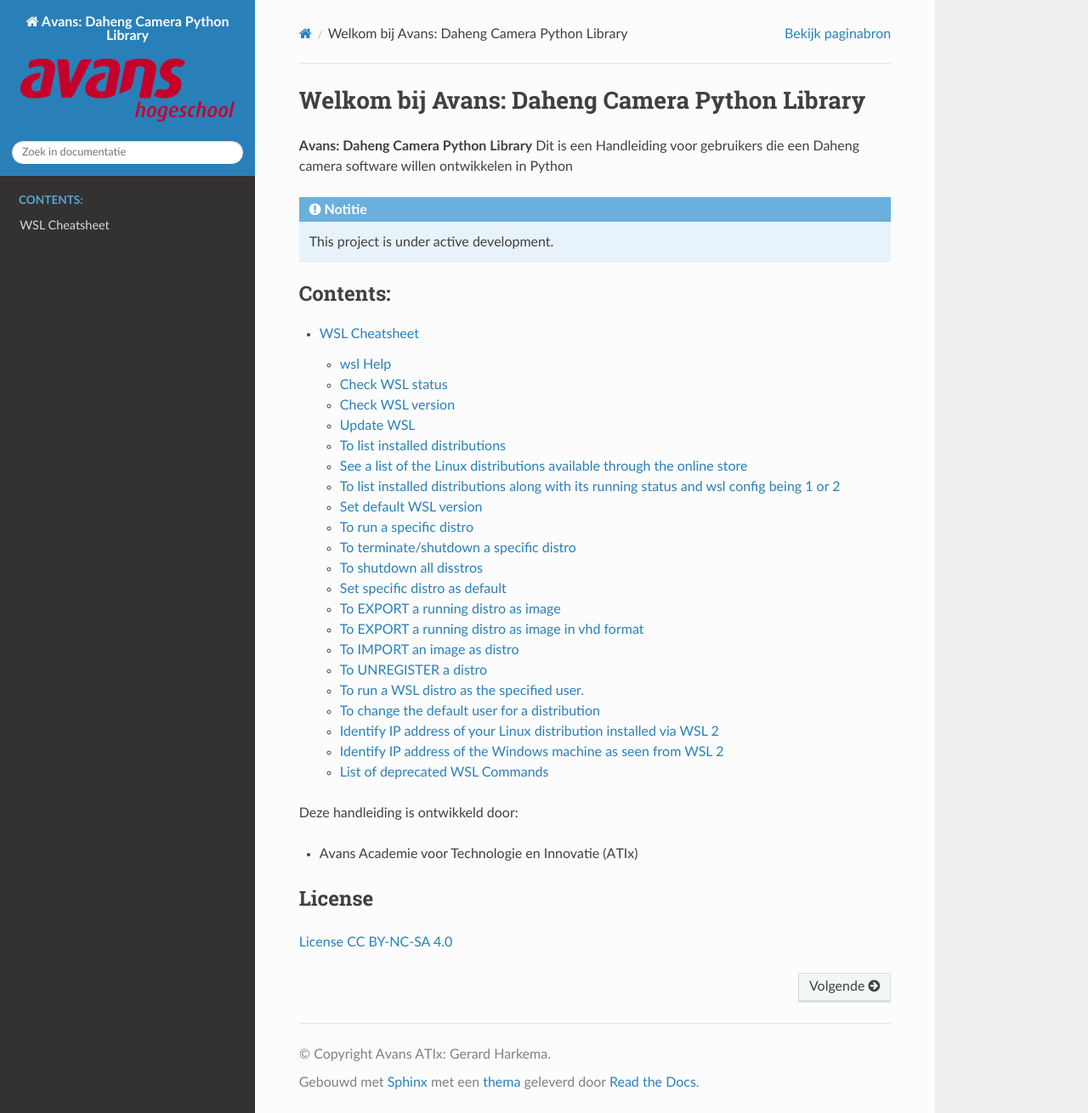
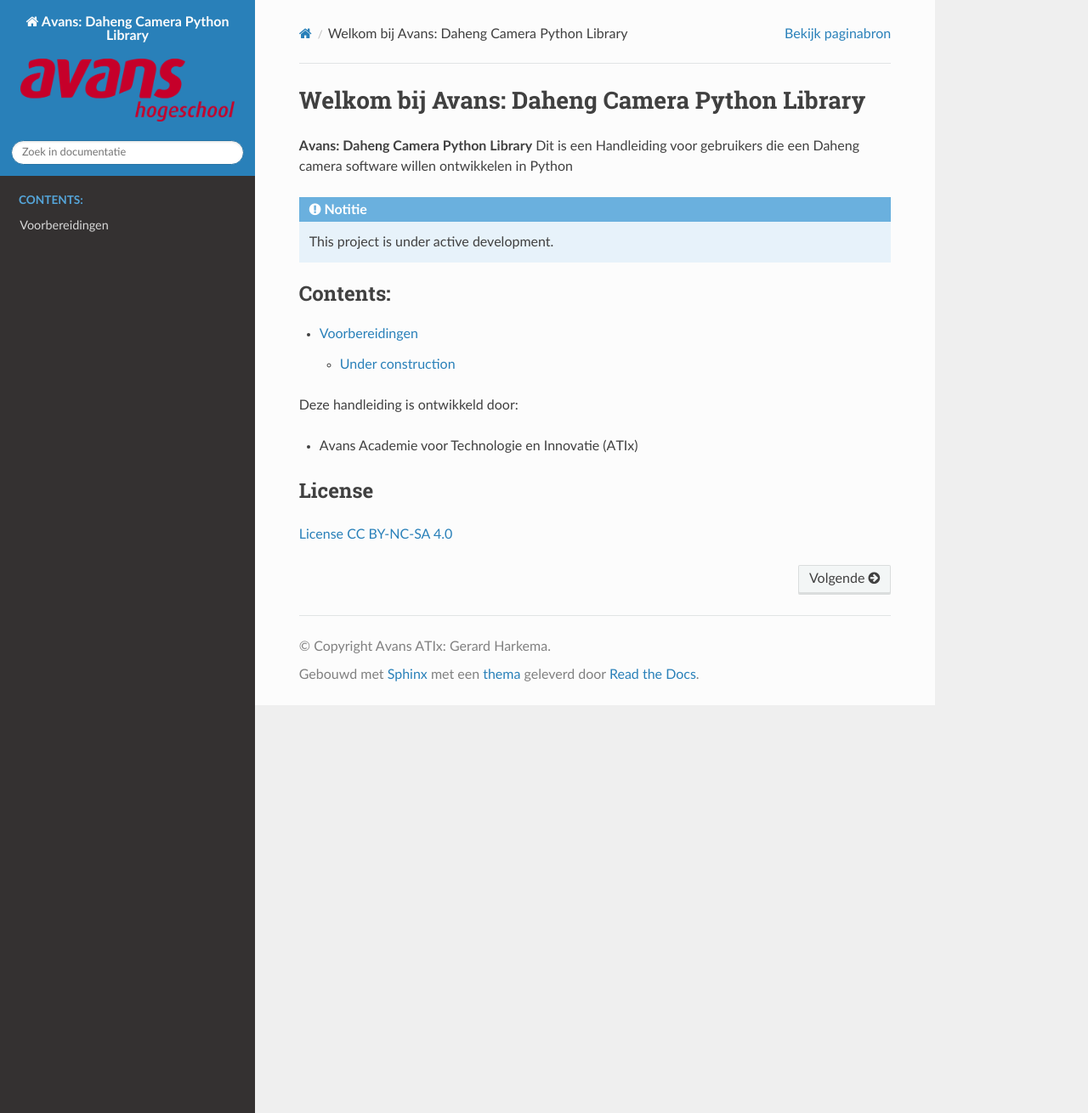
Before and after one commit to AvansMechatronica/DahengPython, a Sphinx documentation site: the page built from documentation/index.rst, in a window 1280 px wide and 1310 px high. Shown: the whole window at 85% size. Built offline with Sphinx 7.4.7 and the Read the Docs theme 3.1.0, drawn with Linux system fonts in a browser that asks for light colours.

Commit message:
20231109

````diff
--- a/documentation/documentation/Voorbereiding.md
+++ b/documentation/documentation/Voorbereiding.md
@@ -1,127 +1,19 @@
-# WSL Cheatsheet
+# Voorbereidingen
 
-## wsl Help
-```powershell
-wsl --help
+## Under construction
+
+[Daheng Mercury2 Manual](
+https://en.daheng-imaging.com/index.php?m=content&c=index&a=file_down&id=1462&f=/uploadfile/2025/0922/20250922021837350.pdf)
+
+Installer:
+[Galaxy Windows SDK](https://gb.daheng-imaging.com/EN/Software/Cameras/Windows/Galaxy_Windows_EN_32bits-64bits_2.5.2509.9041.zip)
+
+
+[Galaxy Windows Runtime SDK](https://gb.daheng-imaging.com/EN/Software/Cameras/Windows/Galaxy_Windows_Runtime_EN_32bits-64bits_2.5.2509.9041.zip)
+
+```bash
+git clone https://github.com/AvansMechatronica/DahengPython.git
 ```
 
-## Check WSL status
-```powershell
-wsl --status
-```
 
-## Check WSL version
-```powershell
-wsl --version
-```
-
-## Update WSL
-```powershell
-wsl --update
-```
-
-## To list installed distributions
-(The default version of distro is explicitly mentioned in paranthesis)
-```powershell
-wsl -l
-wsl --list
-```
-
-## See a list of the Linux distributions available through the online store
-```powershell
-wsl -l -o
-wsl --list --online
-```
-
-## To list installed distributions along with its running status and wsl config being 1 or 2
-The default version of distro is explicitly marked with prefix `*` before its name
-```powershell
-wsl -l --verbose
-wsl -l -v
-```
-
-## Set default WSL version
-```powershell
-wsl --set-default-version <Version>
-```
-
-## To run a specific distro
-```powershell
-wsl -d distro_name
-wsl --distribution distro_name
-```
-
-## To terminate/shutdown a specific distro
-```powershell
-wsl -t distro_name_to_shutdown
-wsl --terminate distro_name_to_shutdown
-```
-
-## To shutdown all disstros
-```powershell
-wsl --shutdown
-```
-
-## Set specific distro as default
-```powershell
-wsl -s my_default_distro
-wsl --set-default my_default_distro
-```
-
-## To EXPORT a running distro as image
-(Defaults to tar format)
-```powershell
-wsl --export distro_name_to_export windows_path\tar_file_name.tar
-```
-
-## To EXPORT a running distro as image in vhd format
-(only supported using WSL 2)
-```powershell
-wsl --export distro_name_to_export --vhd windows_path\tar_file_name.vhd
-```
-
-## To IMPORT an image as distro
-```powershell
-wsl --import new_distro_name install_location_windows_path tar_file_name.tar --version wsl-version-1-or-2
-wsl --import Ubuntu-20 D:\VMs\WSL\Ubuntu-20\ Ubuntu-20.04.tar --version 2 ## Setting my secondary HDD as storate loc for new distro
-wsl --import Ubuntu-20 --vhd D:\VMs\WSL\Ubuntu-20\ Ubuntu-20.04.vhd --version 2 ## Importing distro in vhd format
-```
-
-## To UNREGISTER a distro
-(also removes the its file storage)
-```powershell
-wsl --unregister distro_name_that_delete
-```
-
-## To run a WSL distro as the specified user.
-```powershell
-wsl -u username -d distroname
-wsl -u root -d Ubuntu-20.04
-```
-
-## To change the default user for a distribution
-```powershell
-DistributionName config --default-user Username
-ubuntu config --default-user my_default_username
-ubuntu2004.exe config --default-user johndoe ## When you have Ubuntu 20.04 version installed from the Microsoft Store
-```
-
-## Identify IP address of your Linux distribution installed via WSL 2
-(the WSL 2 VM address)
-```powershell
-wsl hostname -I
-```
-
-## Identify IP address of the Windows machine as seen from WSL 2
-(the WSL 2 VM)
-```powershell
-ip route show | grep -i default | awk '{ print $3}'
-```
-
-## List of deprecated WSL Commands
-These commands were the original wsl syntax for configuring Linux distributions installed with WSL, but have been replaced with the wsl or wsl.exe command syntax.
-```powershell
-wslconfig.exe [Argument] [Options]
-bash [Options]
-lxrun /[Argument]
-```
+[Phyton manual](PythonInterfaceDevelopmentUserManual.pdf)
````
Also changed, not shown: README.md (+1 -9 lines), 3 other files.
